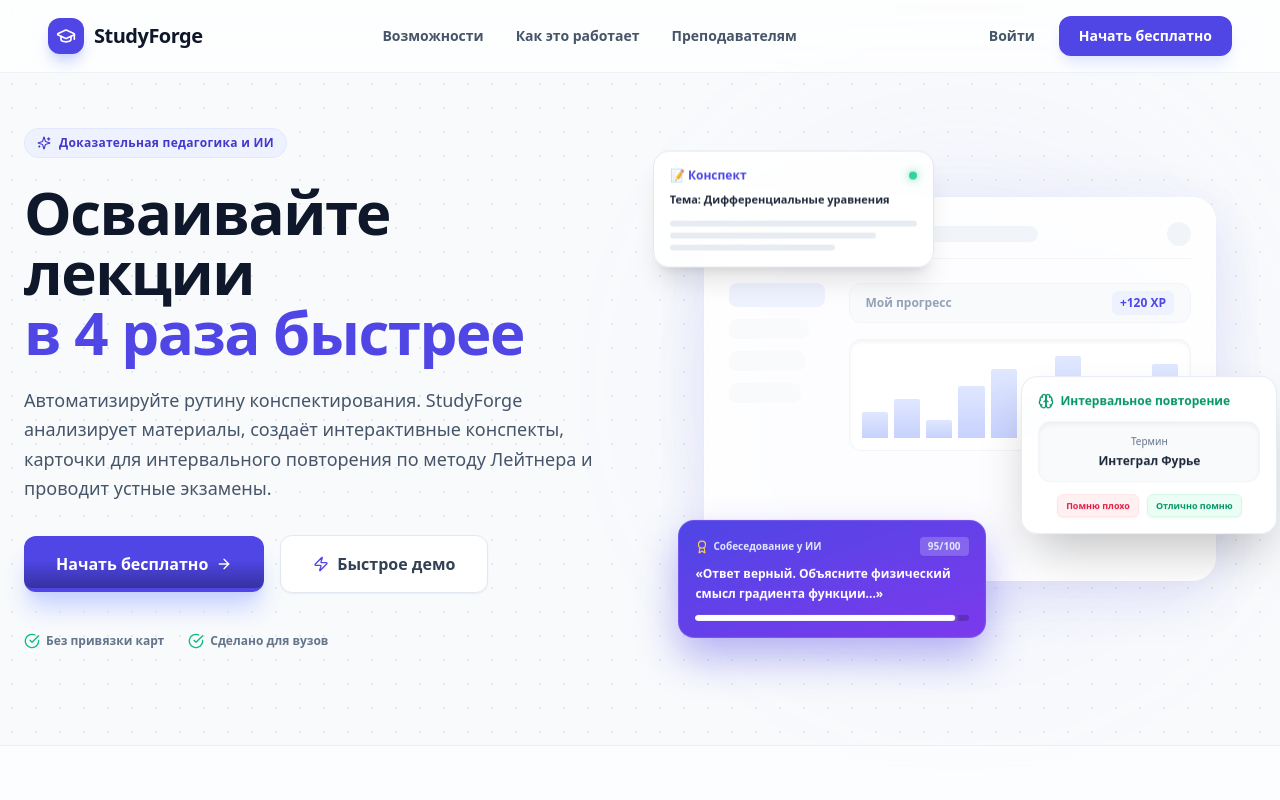
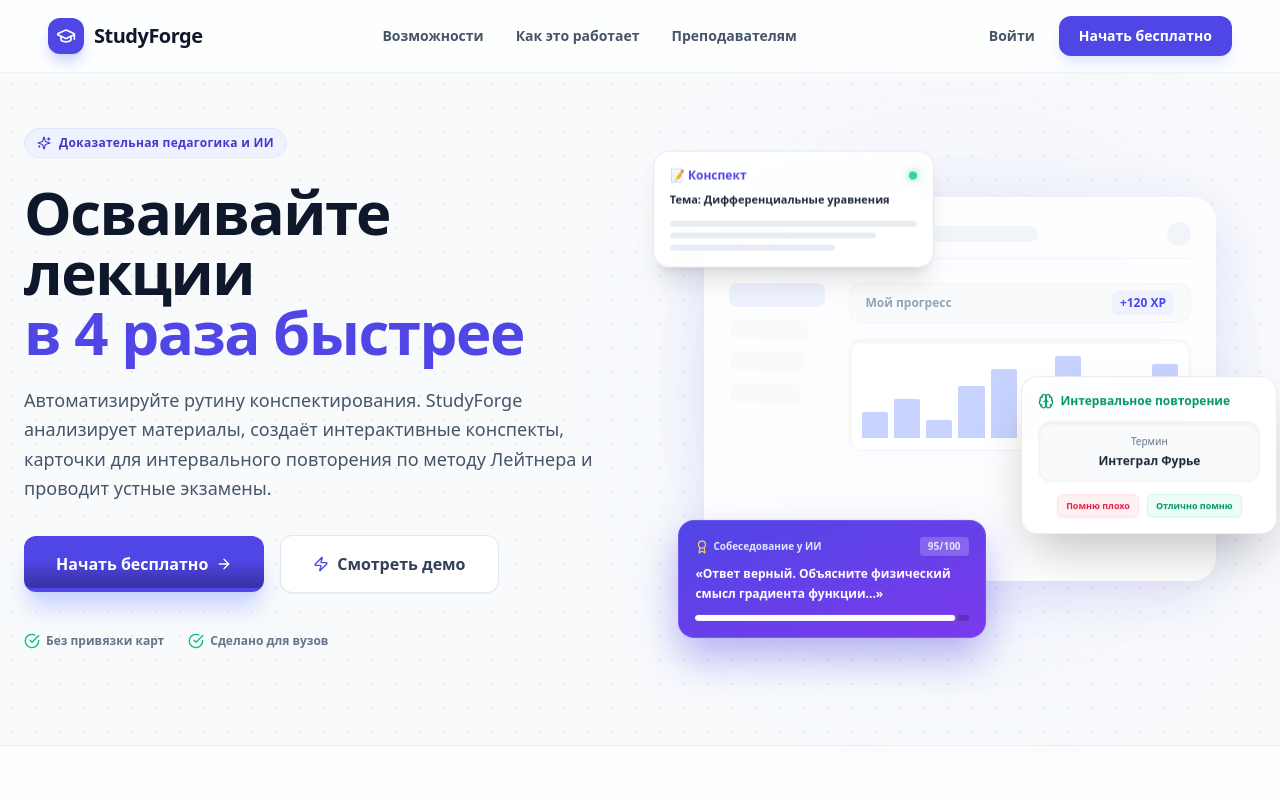
Before and after one commit to Ludosiellll/meldy, a React (Vite) app in the folder frontend/: page / in a window 1280 px wide. Shown: the top 800 px of the page. Built offline with nearby package versions, Linux system fonts and the light colour scheme.

Commit message:
fix(landing): update copy, fix chart hover blinking, fix how-it-works link and redirect demo button to simulation

```diff
--- a/frontend/src/pages/Landing.tsx
+++ b/frontend/src/pages/Landing.tsx
@@ -194,10 +194,13 @@
             <span className="relative">Начать бесплатно</span>
             <ArrowRight className="w-4 h-4 group-hover:translate-x-1 transition-transform relative" />
           </button>
-          <button onClick={() => navigate('/analyze')}
+          <button onClick={() => {
+              const el = document.getElementById('how-it-works');
+              if (el) el.scrollIntoView({ behavior: 'smooth' });
+            }}
             className="flex items-center gap-2 px-8 py-4 bg-white hover:bg-slate-50 border border-slate-200 text-slate-700 font-bold text-base rounded-xl transition-all shadow-sm hover:shadow-md hover:-translate-y-1 active:translate-y-0 duration-300">
             <Zap className="w-4 h-4 text-indigo-600" />
-            Быстрое демо
+            Смотреть демо
           </button>
         </motion.div>
 
@@ -291,7 +294,7 @@
                         initial={{ height: 0 }}
                         animate={{ height: `${h}%` }}
                         transition={{ duration: 1, delay: 0.5 + i * 0.05, type: "spring" }}
-                        className="bg-gradient-to-t from-indigo-200 to-indigo-100 hover:from-indigo-400 hover:to-indigo-300 transition-colors w-full rounded-t-sm"
+                        className="bg-indigo-200 hover:bg-indigo-400 transition-colors w-full rounded-t-sm"
                       />
                     ))}
                   </div>
@@ -692,7 +695,7 @@
   };
 
   return (
-    <section id="simulation" className="py-24 px-6 relative bg-slate-50 border-y border-slate-200 overflow-hidden select-none">
+    <section id="how-it-works" className="py-24 px-6 relative bg-slate-50 border-y border-slate-200 overflow-hidden select-none">
       <div className="max-w-6xl mx-auto relative z-10">
         <div className="text-center mb-16 space-y-3">
           <h2 className="text-3xl md:text-4xl font-extrabold text-slate-900 tracking-tight">
@@ -1570,7 +1573,7 @@
         {/* Текст */}
         <div className="lg:col-span-7 space-y-6">
           <h2 className="text-3xl font-extrabold text-slate-900 tracking-tight leading-tight">
-            Одобрено преподавателями <br />и методологами
+            Основано на научном <br />подходе к обучению
           </h2>
           <p className="text-slate-600 leading-relaxed">
             Мы строим StudyForge на принципах доказательного образования (Evidence-Based Learning). Сервис помогает превратить хаотичные конспекты лекций в четкую структуру, облегчая подготовку к сессии и работу с понятиями.
```
